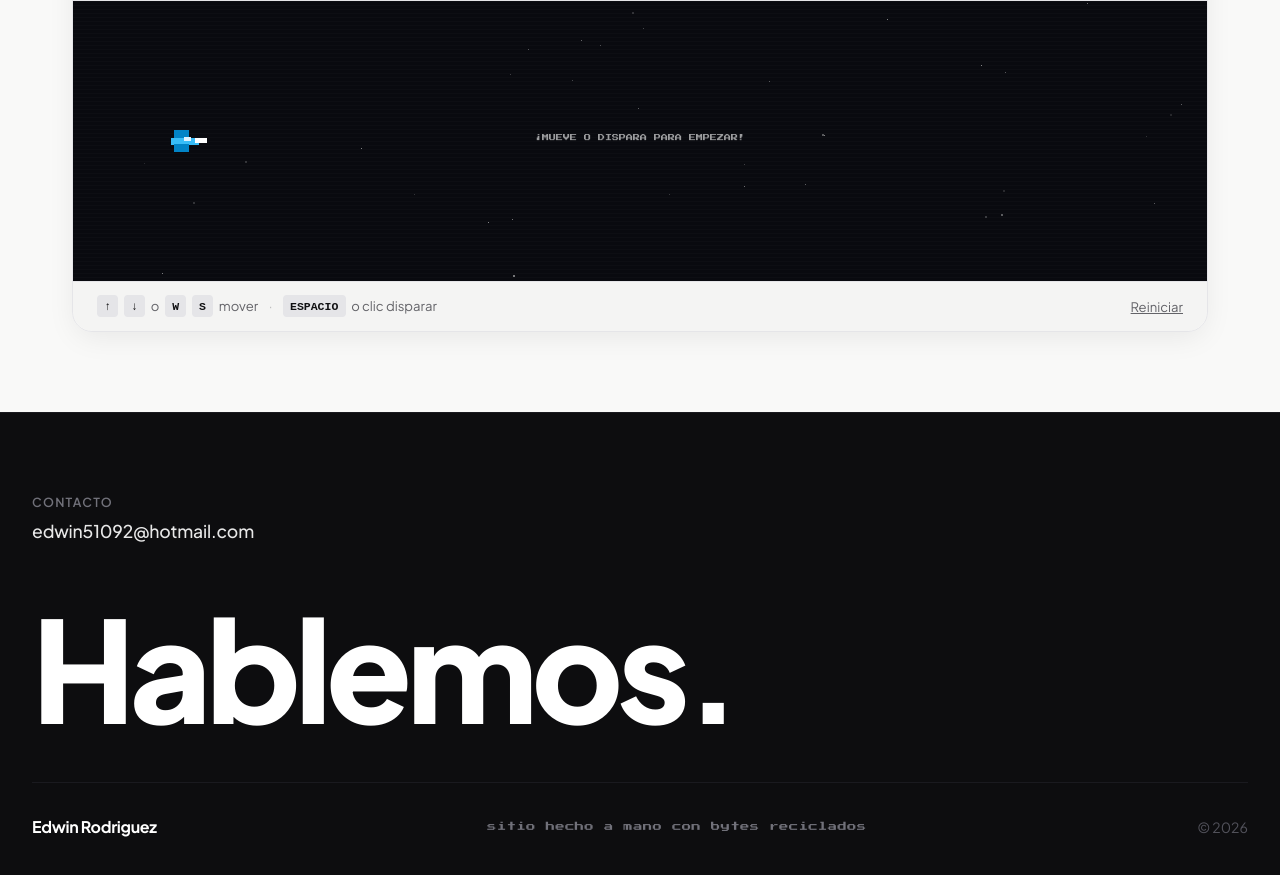
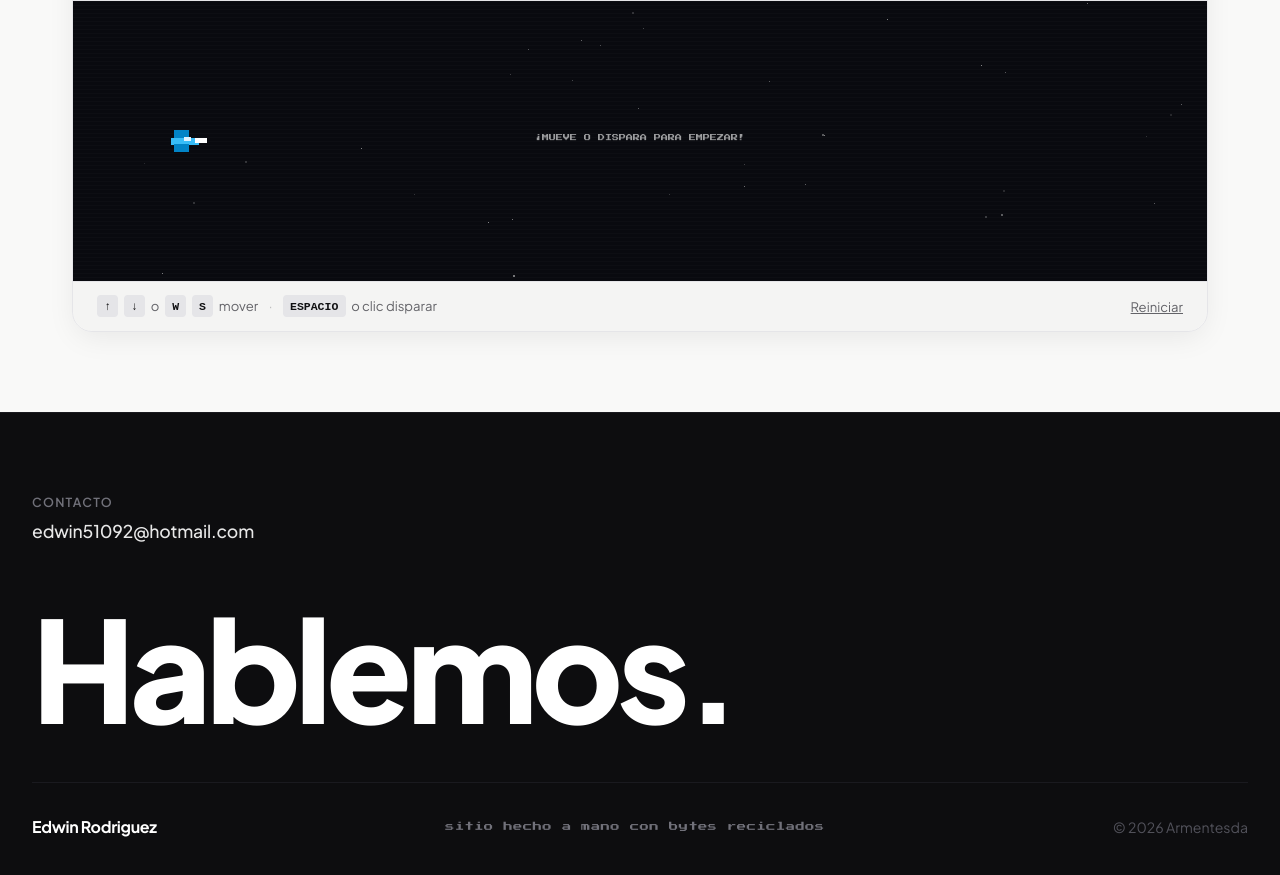
Before and after one commit to edwinlustre/landing-page, an Astro site: page / in a window 1280 px wide. Shown: the part 1327-2202 px from the top of the page. Built offline with nearby package versions, Linux system fonts and the light colour scheme; Astro itself is replaced by a stand-in of ours.

```diff
--- a/src/components/Footer.astro
+++ b/src/components/Footer.astro
@@ -23,7 +23,7 @@
 
 			<span class="pixel-credit">sitio hecho a mano con bytes reciclados</span>
 
-			<span class="footer-copy">© {new Date().getFullYear()}</span>
+			<span class="footer-copy">© {new Date().getFullYear()} Armentesda</span>
 		</div>
 	</div>
 </footer>
```
